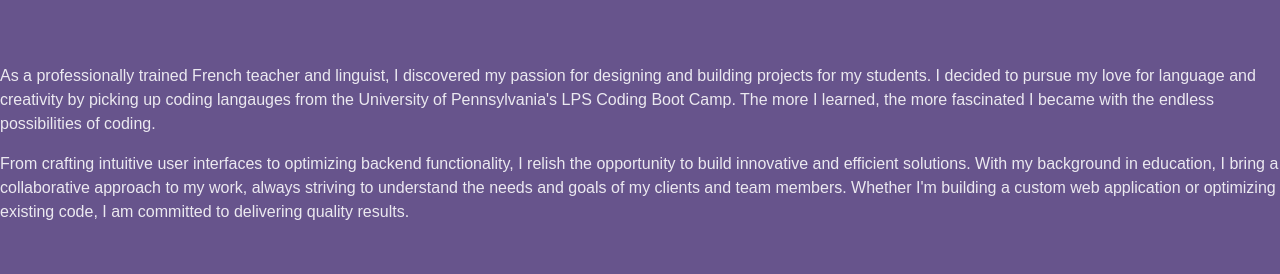
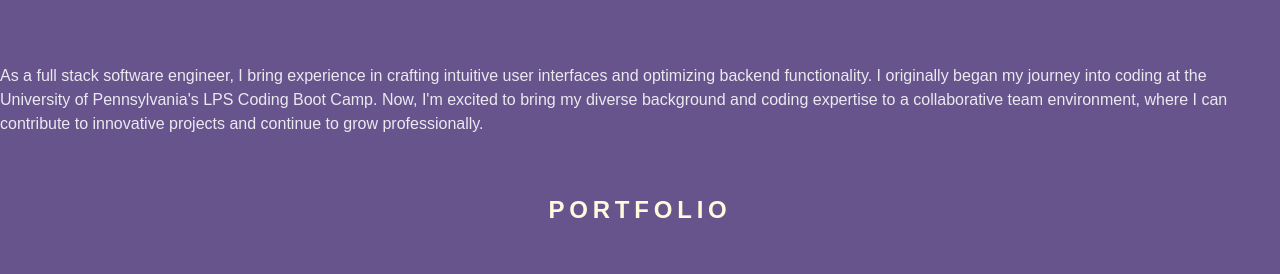
Before and after one commit to miacias/pro-portfolio, a React (Vite) app: page / in a window 1280 px wide. Shown: the part 199-473 px from the top of the page. Built offline with nearby package versions, Linux system fonts and the light colour scheme; no server answers; a web font is replaced by a local one.

Commit message:
corrected about me paragraph

```diff
--- a/src/App.jsx
+++ b/src/App.jsx
@@ -84,8 +84,7 @@ function App() {
         <section id='about-me'>
           <h2 className='section-header'>About Me</h2>
           <div className='my-info'>
-            <p>As a professionally trained French teacher and linguist, I discovered my passion for designing and building projects for my students. I decided to pursue my love for language and creativity by picking up coding langauges from the University of Pennsylvania&apos;s LPS Coding Boot Camp. The more I learned, the more fascinated I became with the endless possibilities of coding.</p>
-            <p>From crafting intuitive user interfaces to optimizing backend functionality, I relish the opportunity to build innovative and efficient solutions. With my background in education, I bring a collaborative approach to my work, always striving to understand the needs and goals of my clients and team members. Whether I&apos;m building a custom web application or optimizing existing code, I am committed to delivering quality results.</p>
+          <p>As a full stack software engineer, I bring experience in crafting intuitive user interfaces and optimizing backend functionality. I originally began my journey into coding at the University of Pennsylvania&apos;s LPS Coding Boot Camp. Now, I&apos;m excited to bring my diverse background and coding expertise to a collaborative team environment, where I can contribute to innovative projects and continue to grow professionally.</p>
           </div>
         </section>
         {/* PORTFOLIO */}
```
